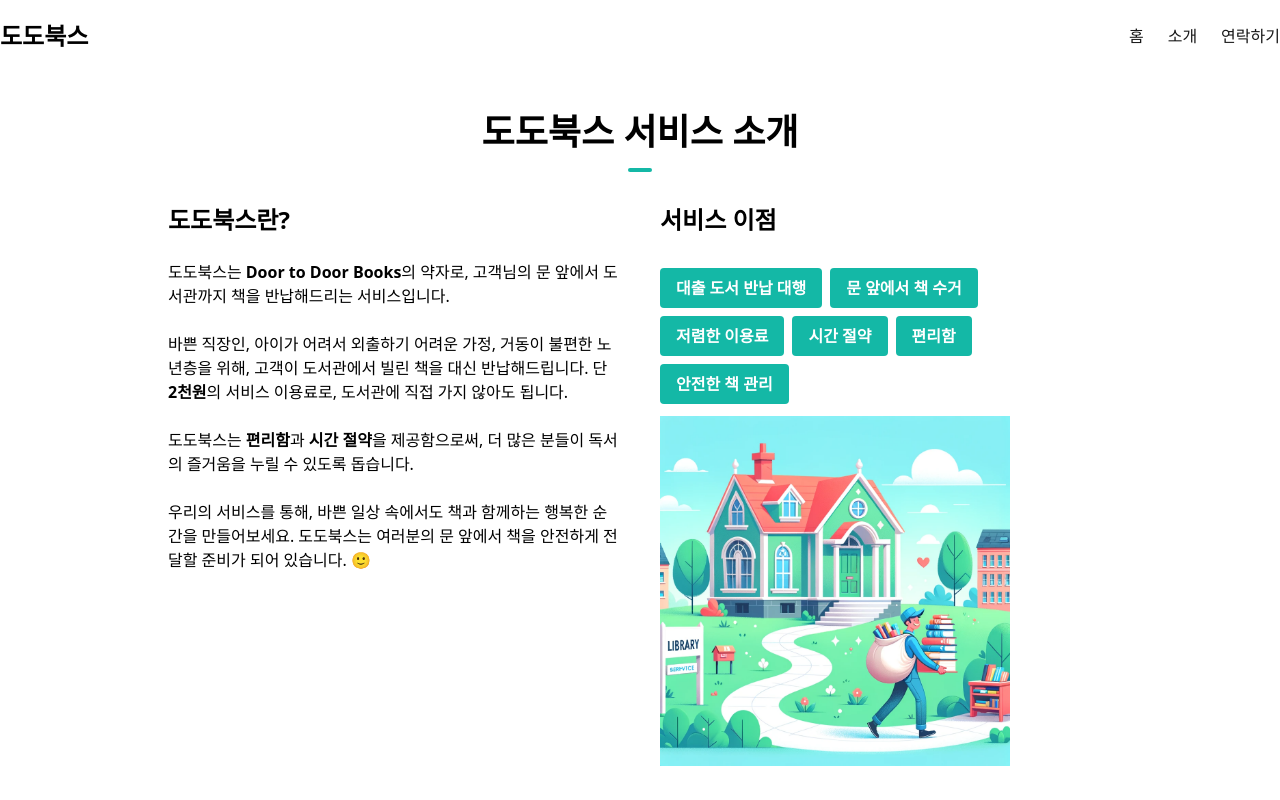
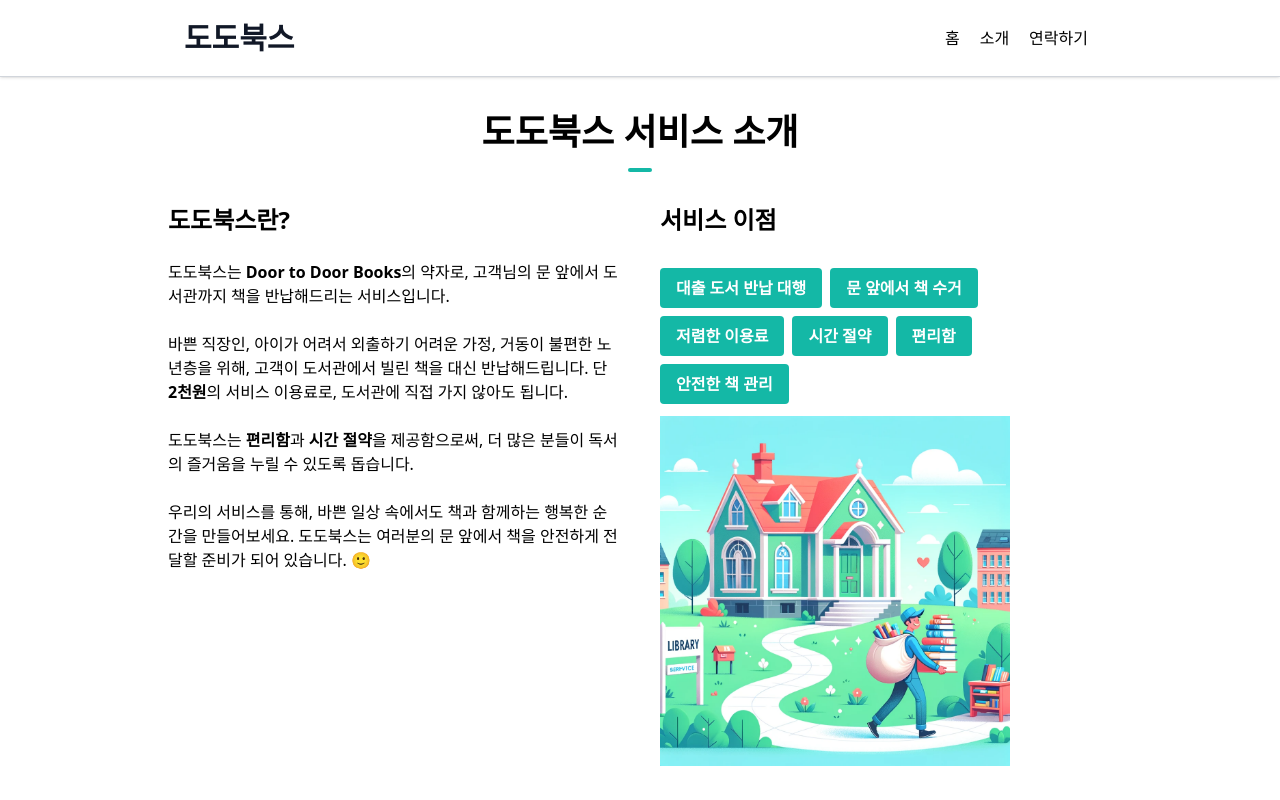
Before and after one commit to evenoahchoi/doordoorbooks, a Next.js app: page / in a window 1280 px wide. Shown: the top 800 px of the page. Built offline with nearby package versions, Linux system fonts and the light colour scheme.

Commit message:
헤더수정

```diff
--- a/components/Navbar.tsx
+++ b/components/Navbar.tsx
@@ -3,7 +3,7 @@ import React, { useState } from "react";
 import { Link } from "react-scroll";
 import { RiMoonFill, RiSunLine } from "react-icons/ri";
 import { IoMdMenu, IoMdClose } from "react-icons/io";
-import { useTheme } from "next-themes"; // 'next-themes' 라이브러리를 사용한다고 가정합니다.
+import { useTheme } from "next-themes";
 
 interface NavItem {
   label: string;
@@ -26,23 +26,15 @@ const NAV_ITEMS: Array<NavItem> = [
 ];
 
 export default function Navbar() {
-  const { theme, setTheme } = useTheme(); // 'systemTheme'은 여기서 사용되지 않으므로 제거
+  const { theme, setTheme } = useTheme();
   const [navbar, setNavbar] = useState(false);
 
-  // 현재 테마를 가져오는 로직 수정
-  const currentTheme = theme === "system" ? theme : theme;
-
   return (
-    <header className="w-full fixed top-0 z-50">
-      <div className="justify-between md:items-center md:flex">
-        <div>
-          <div className="flex items-center justify-between py-3 md:py-5 md:block">
-            {/* Link 컴포넌트의 자식으로 div 대신 a 태그를 사용합니다. */}
-            <Link to="home">
-              <div className="container flex items-center space-x-2">
-                <h2 className="text-2xl font-bold">도도북스</h2>
+    <header className="w-full fixed top-0 z-50 bg-white dark:bg-black shadow">
+      <div className="container mx-auto flex flex-wrap p-5 flex-col md:flex-row items-center justify-between">
+        <div className="flex title-font font-medium items-center text-gray-900 mb-4 md:mb-0">
+          <span className="ml-3 text-3xl font-bold">도도북스</span>
         </div>
-            </Link>
         <div className="md:hidden">
           <button
             className="p-2 text-gray-700 rounded-md outline-none focus:border-gray-400 focus:border"
@@ -51,21 +43,12 @@ export default function Navbar() {
             {navbar ? <IoMdClose size={30} /> : <IoMdMenu size={30} />}
           </button>
         </div>
-          </div>
-        </div>
-
-        <div>
-          <div
-            className={`flex-1 justify-self-center pb-3 mt-8 md:block md:pb-0 md:mt-0 ${
-              navbar ? "block" : "hidden"
-            }`}
-          >
-            <div className="items-center justify-center space-y-8 md:flex md:space-x-6 md:space-y-0">
+        <nav className="md:ml-auto flex flex-wrap items-center text-base justify-center">
           {NAV_ITEMS.map((item, idx) => (
             <Link
               key={idx}
               to={item.page}
-                  className="text-neutral-900 dark:text-neutral-100 hover:text-neutral-500"
+              className="mr-5 hover:text-gray-900"
               activeClass="active"
               spy={true}
               smooth={true}
@@ -76,10 +59,9 @@ export default function Navbar() {
               {item.label}
             </Link>
           ))}
+        </nav>
       </div>
-          </div>
-        </div>
-      </div>
+      <div className="border-t border-gray-300"></div> {/* 헤더 아래에 한 줄 추가 */}
     </header>
   );
 }
```
Lines whose indentation alone changed are shown as unchanged.
